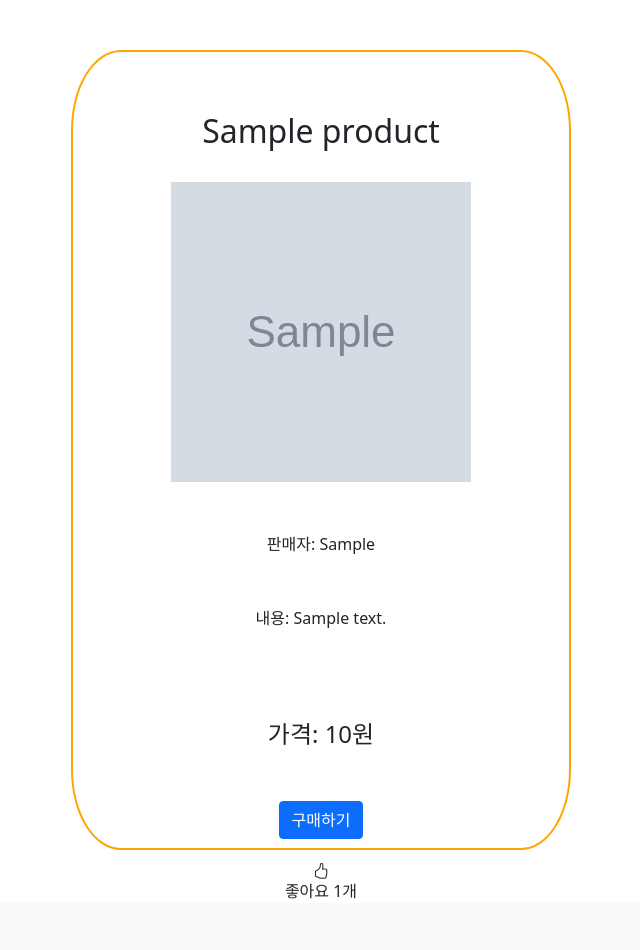
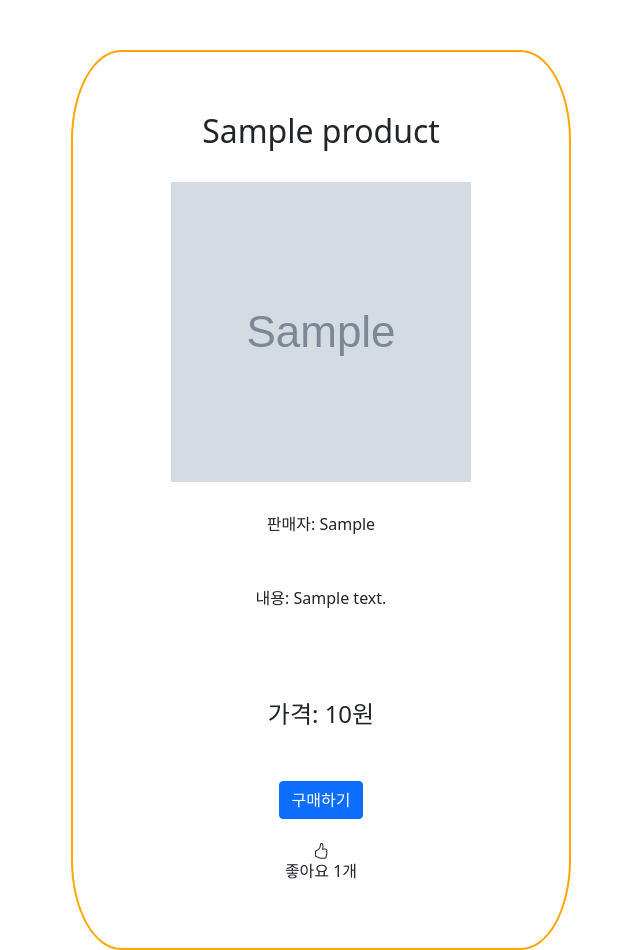
Before and after one commit to wndyd0131/Season_Mall, a Django app: page /SeasonMall/prdt_info/1/ in a window 1280 px wide; the page is wider, and only the part inside the window is pictured. Shown: the part 66-1016 px from the top of that part, without its empty margins (344-984 px from the left). Before the commit the page ends 965 px from the top of that part, so only its background shows below. Run offline with Django 4.2, Linux system fonts and the light colour scheme; a user stored in the database is signed in; tables that the repository leaves empty hold one stand-in row (values such as "Sample post"); grey boxes marked "Sample" are stand-in pictures; parts of the project's set-up code (start-up, migrations or seed data) failed here and were passed over; some libraries are stand-ins or nearby versions.

Commit message:
few problems changed

```diff
--- a/config/settings.py
+++ b/config/settings.py
@@ -157,4 +157,8 @@ MEDIA_ROOT = os.path.join(BASE_DIR, 'media') #MEDIA_ROOT에 파일이 저장됨
 STRIPE_PUBLIC_KEY = 'pk_test_51KDr9GLvtI4Ww06EqhkEjq8ppEdMNRYhbKzXTCVzAXA1XXoPeFsSw06IM1HHYUDE4j2R2xyuxFhSj2Khn5sd0lv3001M91j9Hr'
 STRIPE_SECRET_KEY = 'sk_test_51KDr9GLvtI4Ww06ElzpTUvOjek0eOlNjfOwUExkp3TvOQymt4kcaxheQ4iVZHEXOT73tCx2OfEFItRZlPJLQL5XQ00xlyQn2C6'
 
+#Django Session Timeout Code
+SESSION_COOKIE_AGE = 2400
+SESSION_SAVE_EVERY_REQUEST = True
+
 AUTH_USER_MODEL = 'SeasonMall.User'
--- a/static/style.css
+++ b/static/style.css
@@ -127,7 +127,7 @@ a:hover{
   text-align:center;
   border: 2px solid orange;
   width: 500px;
-  height: 800px;
+  height: 900px;
   border-radius: 10%;
   margin-left:50px;
   margin-top:50px;
--- a/templates/SeasonMall/prdt_info.html
+++ b/templates/SeasonMall/prdt_info.html
@@ -32,7 +32,7 @@
             {% else %}
             <img src="/media/uploads/no_image.png" width=300 height=300/>
             {% endif %}
-            <p style="margin-top:50px;">판매자: {{ user.identifier }}</p>
+            <p style="margin-top:30px;">판매자: {{ user.identifier }}</p>
             <p style="margin-top:50px;">내용: {{ product.content }}</p>
             <br>
             <h4 style="margin-top:50px;" id="p_price" data-price="{{ product.price }}">가격: {{ product.price }}원</h4>
@@ -41,7 +41,7 @@
               <input style="margin-top:10px;"id="pay_button" class="btn btn-primary" type="button" value="구매하기">
             </div>
             <br>
-            <a id="{{ product.id }}" class="like" data-uri="{% url 'SeasonMall:product_like' product.id %}">
+            <a id="info_like" class="like" data-uri="{% url 'SeasonMall:product_like' product.id %}">
               <i class="bi bi-hand-thumbs-up"></i>
               <br>좋아요 {{ product.like_count }}개
             </a>
```
